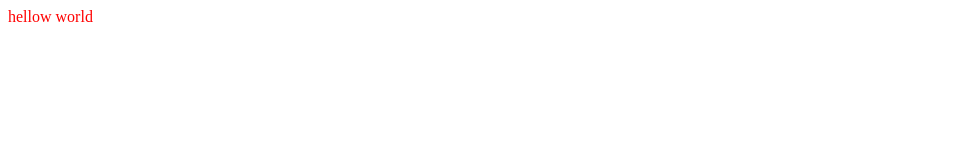
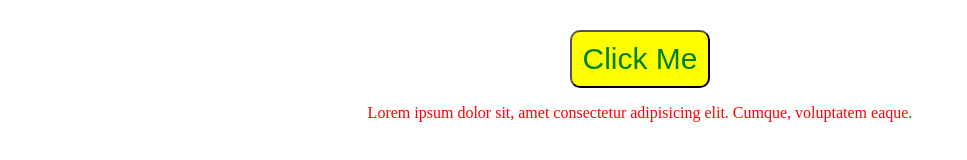
Before and after one commit to Imran-804/web-design, a plain HTML site: page index.html in a window 1280 px wide. Shown: the whole page, without its empty margins (0-967 px from the left). Drawn offline with Linux system fonts and the light colour scheme.

Commit message:
woking done

```diff
--- a/index.html
+++ b/index.html
@@ -8,6 +8,9 @@
     <link rel="stylesheet" href="style.css">
 </head>
 <body>
-    hellow world
+    <div class="btn">
+        <button>Click Me</button>
+        <p>Lorem ipsum dolor sit, amet consectetur adipisicing elit. Cumque, voluptatem eaque.</p>
+    </div>
 </body>
 </html>
--- a/style.css
+++ b/style.css
@@ -1,3 +1,18 @@
 body {
   color: red;
 }
+.btn {
+  text-align: center;
+  margin-top: 30px;
+}
+button {
+  color: green;
+  background-color: yellow;
+  font-size: 30px;
+  border-radius: 10px;
+  padding: 10px;
+  cursor: pointer;
+}
+button:hover{
+  background-color:rgb(185, 185, 23) ;
+}
```
